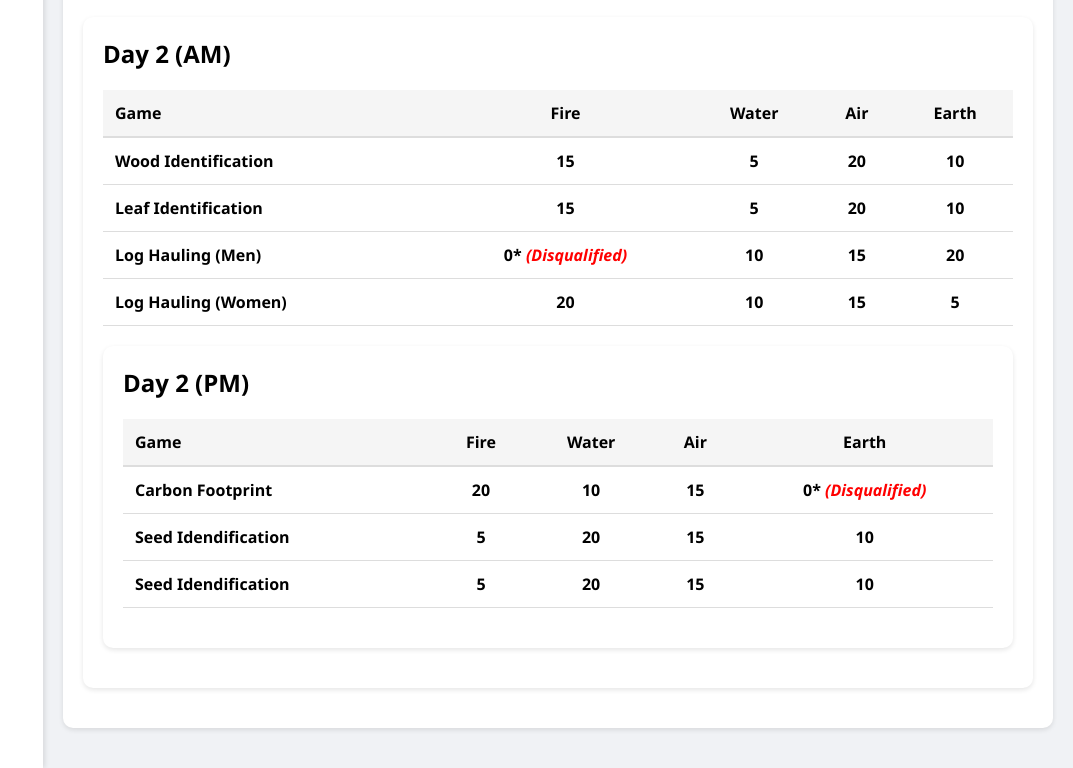
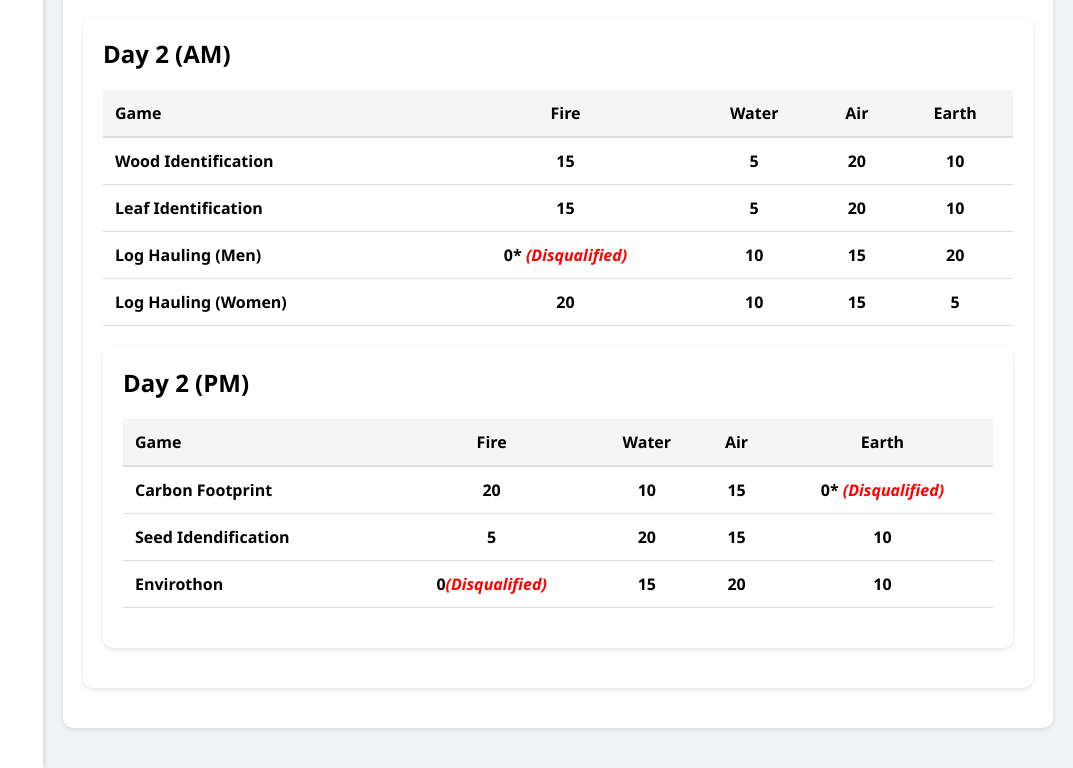
Before and after one commit to ryanunique/FFED_ScoreTally, a plain HTML site: page index.html in a window 1280 px wide. Shown: the part 537-1305 px from the top of the page, without its empty margins (207-1280 px from the left). Drawn offline with Linux system fonts and the light colour scheme.

Commit message:
updated html

```diff
--- a/index.html
+++ b/index.html
@@ -326,10 +326,10 @@
                                     <td style="padding: 12px; text-align: center; border-bottom: 1px solid #ddd; font-weight: bold;">10</td>
                                 </tr>
                                 <tr>
-                                    <td style="padding: 12px; border-bottom: 1px solid #ddd; font-weight: bold;">Seed Idendification</td>
-                                    <td style="padding: 12px; text-align: center; border-bottom: 1px solid #ddd; font-weight: bold;">5</td>
+                                    <td style="padding: 12px; border-bottom: 1px solid #ddd; font-weight: bold;">Envirothon</td>
+                                    <td style="padding: 12px; text-align: center; border-bottom: 1px solid #ddd; font-weight: bold;">0<span style="font-style: italic; color: red;">(Disqualified)</span></td>
+                                    <td style="padding: 12px; text-align: center; border-bottom: 1px solid #ddd; font-weight: bold;">15</td>
                                     <td style="padding: 12px; text-align: center; border-bottom: 1px solid #ddd; font-weight: bold;">20</td>
-                                    <td style="padding: 12px; text-align: center; border-bottom: 1px solid #ddd; font-weight: bold;">15</td>
                                     <td style="padding: 12px; text-align: center; border-bottom: 1px solid #ddd; font-weight: bold;">10</td>
                                 </tr>
                             </tbody>
```
